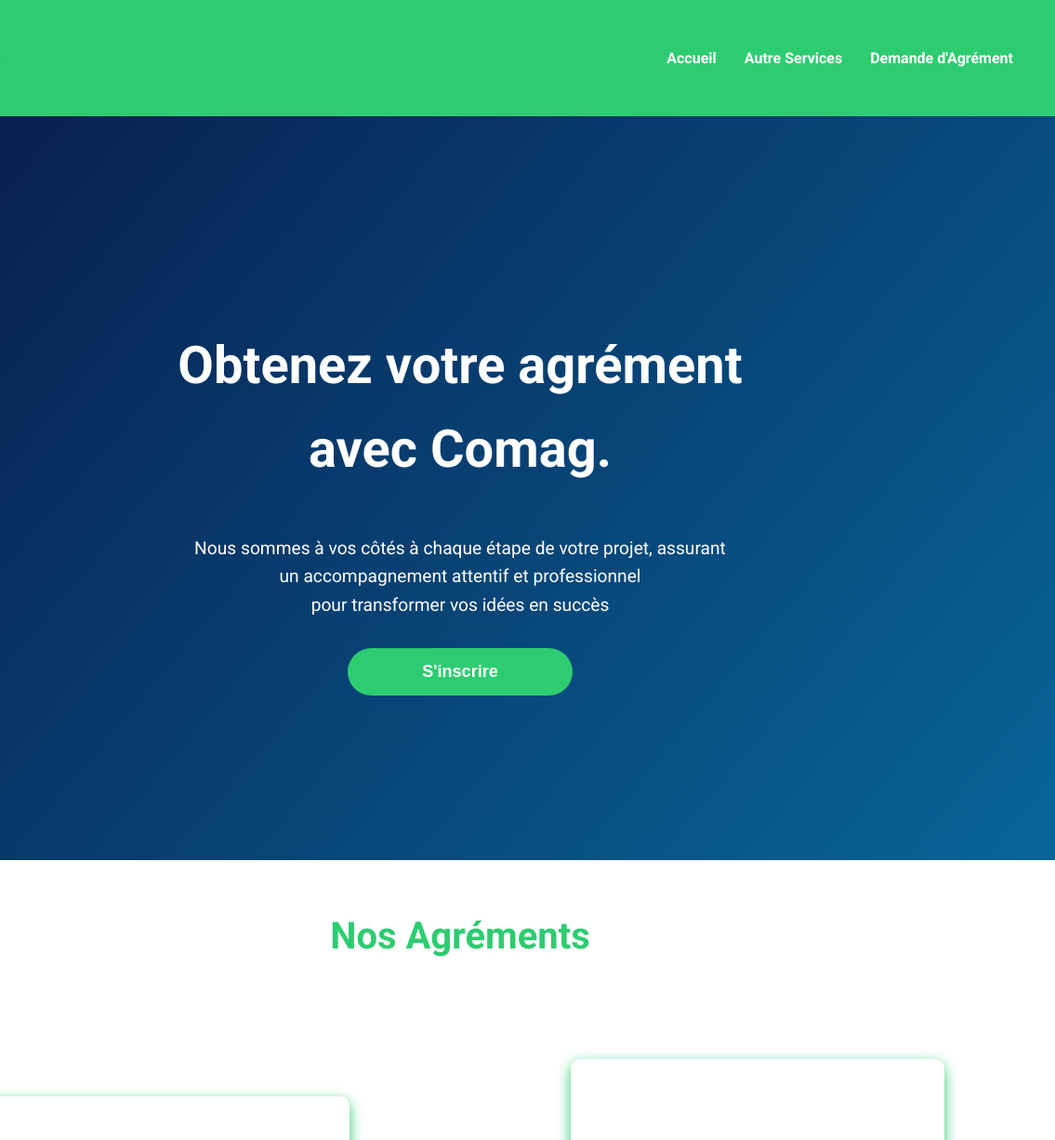
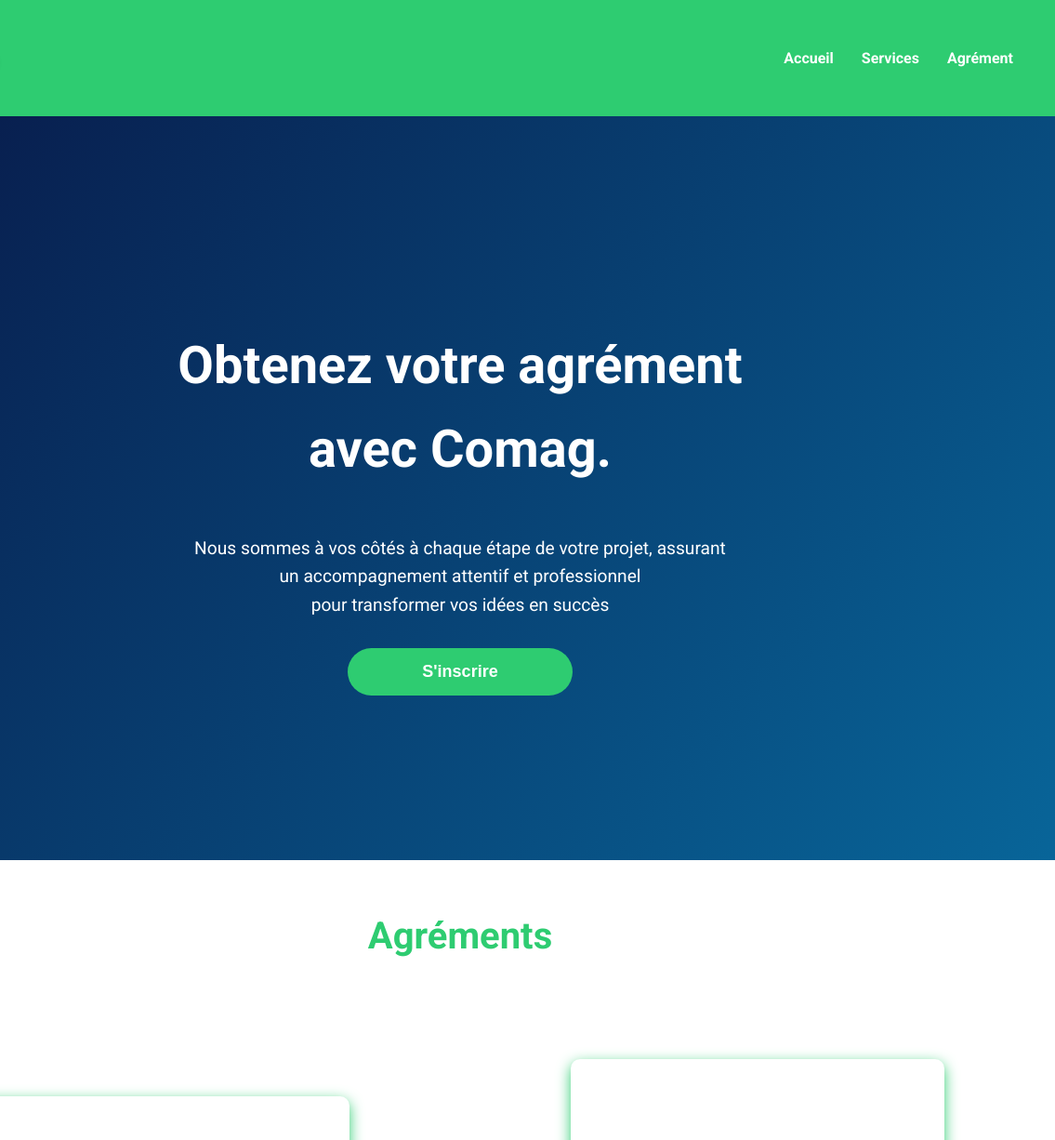
Before and after one commit to Carl-07lemessage/mon-agr-ment, a website built with Vite: page comag/index.html in a window 1280 px wide. Shown: the top 1226 px of the page at 93% size, 145-1280 px from the left. Built offline with nearby package versions, Linux system fonts and the light colour scheme; files whose address does not match are found by name.

Commit message:
five commit

```diff
--- a/comag/index.html
+++ b/comag/index.html
@@ -23,8 +23,8 @@
             <nav>
                 <ul class="nav-links">
                     <li><a href="index.html">Accueil</a></li>
-                    <li><a href="#autre-service">Autre Services</a></li>
-                    <li><a href="#agrements">Demande d'Agrément</a></li>
+                    <li><a href="#autre-service">Services</a></li>
+                    <li><a href="#agrements">Agrément</a></li>
                 </ul>
             </nav>
         </header>
@@ -53,7 +53,7 @@
               </div>
             </div>
         </section>
-        <h2 class="section-title">Nos Agréments</h2>
+        <h2 class="section-title">Agréments</h2>
         <section id="agrements" class="agrements">
             <div class="section2_1-sec">
                 <img src="../Assets/Images/Socials/commerce.jpg" width="100px" height="100px" alt="imag1" class="section2_img">
```
Also changed, not shown: comag/com.html (+2 -2 lines), comag/trans.html (+2 -2 lines).
